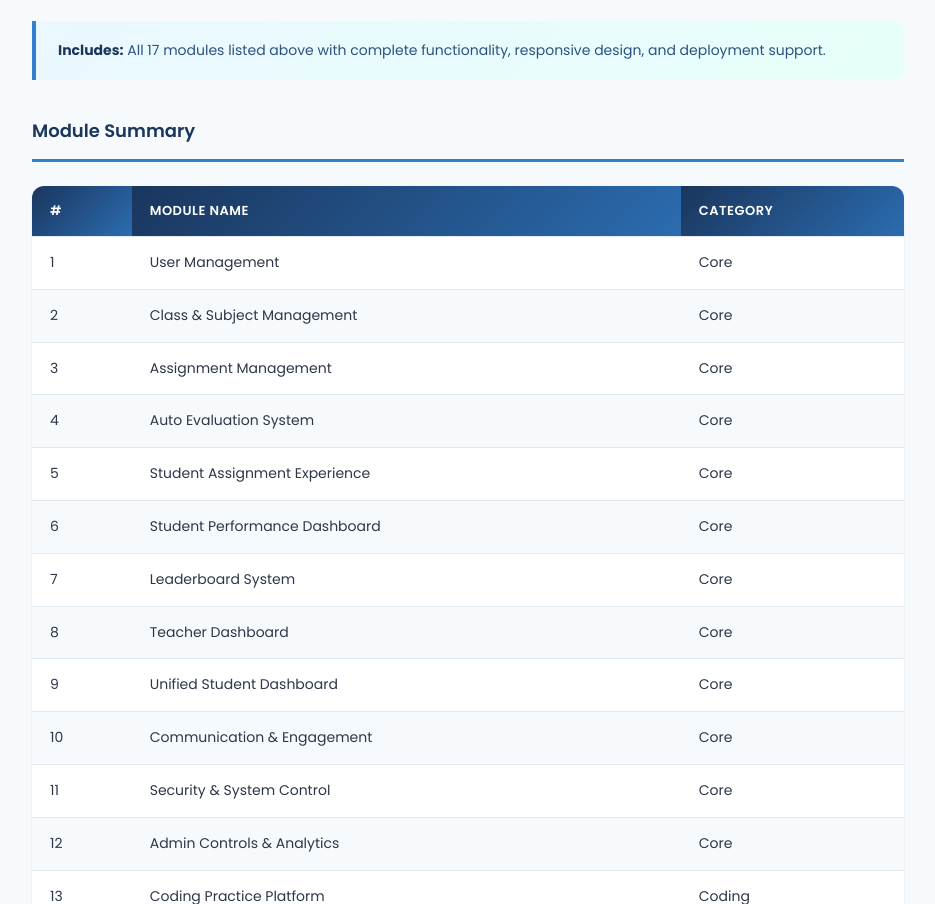
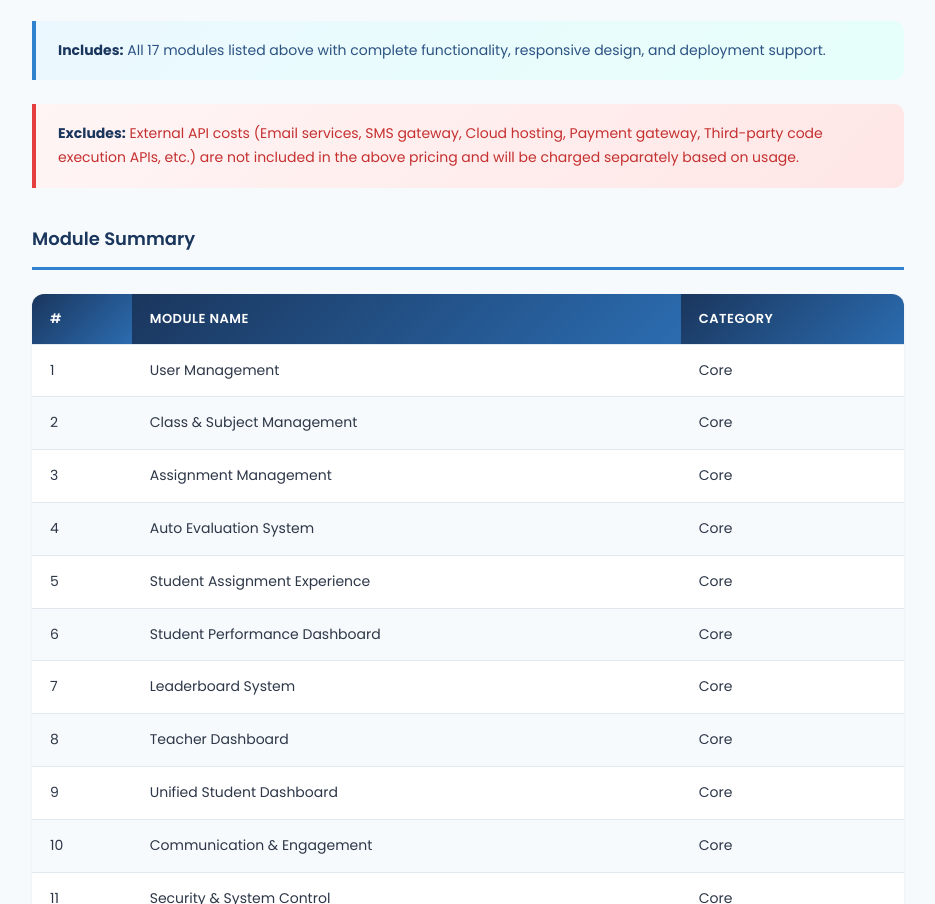
Before and after one commit to codewithsharu/client-document, a plain HTML site: page index.html in a window 1280 px wide. Shown: the part 8327-9231 px from the top of the page, without its empty margins (172-1107 px from the left). Drawn offline with Linux system fonts and the light colour scheme.

Commit message:
Add external API exclusion note

```diff
--- a/index.html
+++ b/index.html
@@ -638,6 +638,10 @@
             <div class="info-box">
                 <strong>Includes:</strong> All 17 modules listed above with complete functionality, responsive design, and deployment support.
             </div>
+
+            <div class="info-box" style="background: linear-gradient(135deg, #fff5f5, #ffe6e6); border-left-color: #e53e3e; color: #c53030;">
+                <strong>Excludes:</strong> External API costs (Email services, SMS gateway, Cloud hosting, Payment gateway, Third-party code execution APIs, etc.) are not included in the above pricing and will be charged separately based on usage.
+            </div>
         </div>
 
         <!-- Module Summary Table -->
```
